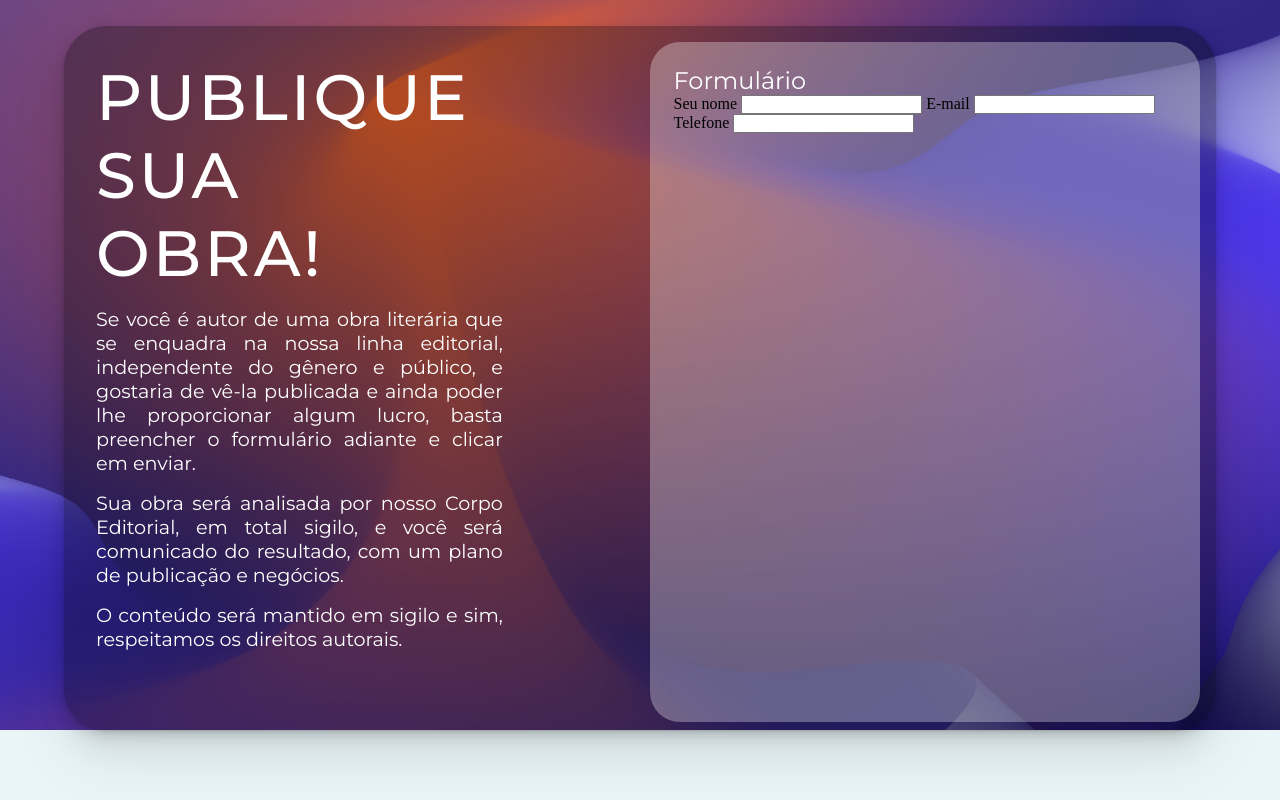
After one commit to muriloLuix/AbadeSuger, a PHP site: page /assets/html/publiquesuaobra.html in a window 1280 px wide. The commit adds this page. Run offline with PHP 8.4, Linux system fonts and the light colour scheme.

Commit message:
Iniciando tela de 'Publique Sua Obra'
Adicionando textos na tela de publique sua obra;
Iniciando formulário da tela de publique sua obra;

```diff
--- /dev/null
+++ b/assets/css/publicarobra.css
@@ -0,0 +1,109 @@
+@charset "UTF-8";
+
+/* Fonts */
+@import url("https://fonts.googleapis.com/css2?family=Montserrat:ital,wght@0,100..900;1,100..900&display=swap");
+
+/* General Styles */
+* {
+    margin: 0;
+    padding: 0;
+    box-sizing: border-box;
+    scroll-behavior: smooth;
+}
+
+::-webkit-scrollbar {
+    width: 12px;
+}
+
+::-webkit-scrollbar-track {
+    background-color: transparent;
+}
+
+::-webkit-scrollbar-thumb {
+    background-color: #c2bfbf;
+    opacity: 0.9;
+    transition: 0.3s;
+    border-radius: 20px;
+}
+
+:root {
+    --background-color: #eaf5f7;
+    --text-color: #dfebed;
+    --dark-yellow: #ffa815;
+    --yellow: #ffca42;
+    --dark-purple: #312682;
+    --purple: #513de1;
+    --brand-color: #ffd200;
+    --montserrat: "Montserrat", sans-serif;
+}
+
+/* Body Style */
+body {
+    background-color: var(--background-color);
+    overflow-x: hidden;
+    background-image: url(../img/publiqueSuaObra.png);
+    background-repeat: no-repeat;
+    background-size: cover;
+}
+
+/* Main Style */
+
+.transparentSection {
+    width: 90%;
+    max-width: 90%;
+    height: 88vh;
+    background-color: rgba(0, 0, 0, 0.3);
+    /* Adjust the opacity here */
+    margin: 0 auto;
+    border-radius: 42px;
+    margin-top: 2%;
+    box-shadow: rgba(0, 0, 0, 0.07) 0px 1px 2px, rgba(0, 0, 0, 0.07) 0px 2px 4px,
+        rgba(0, 0, 0, 0.07) 0px 4px 8px, rgba(0, 0, 0, 0.07) 0px 8px 16px,
+        rgba(0, 0, 0, 0.07) 0px 16px 32px, rgba(0, 0, 0, 0.07) 0px 32px 64px;
+    position: relative;
+}
+
+.generalDiv {
+    display: flex;
+}
+
+.texts {
+    padding: 2em;
+}
+
+.texts h1 {
+    color: #fff;
+    text-transform: uppercase;
+    font-family: var(--montserrat);
+    font-weight: 500;
+    font-size: 4rem;
+    letter-spacing: 3px;
+}
+
+.texts p {
+    color: #fff;
+    font-family: var(--montserrat);
+    width: 78%;
+    text-align: justify;
+    margin-top: 3%;
+    font-size: 1.2rem;
+}
+
+.form form {
+    background-color: rgba(255, 255, 255, 0.3);
+    width: 43vw;
+    height: 85vh;
+    margin-right: 1em;
+    margin-top: 1em;
+    border-radius: 30px;
+}
+
+form {
+    padding: 1.5em;
+}
+
+.textsForm h1 {
+    color: #fff;
+    font-family: var(--montserrat);
+    font-weight: 400;
+}
--- a/assets/css/style.css
+++ b/assets/css/style.css
@@ -54,7 +54,7 @@ body {
   overflow-x: hidden;
   background-image: url(../img/backgroundPaginaInicial.png);
   background-repeat: no-repeat;
-  background-size: contain;
+  background-size: cover;
 }
 
 /* Background Styles */
--- /dev/null
+++ b/assets/html/publiquesuaobra.html
@@ -0,0 +1,48 @@
+<!DOCTYPE html>
+<html lang="pt-br">
+
+<head>
+    <meta charset="UTF-8">
+    <meta name="viewport" content="width=device-width, initial-scale=1.0">
+    <!-- Favicon -->
+    <link rel="shortcut icon" href="../img/favicon.png" type="image/x-icon">
+    <!-- Favicon -->
+    <!-- Css -->
+    <link rel="stylesheet" href="../css/publicarobra.css">
+    <title> Publique sua obra</title>
+</head>
+
+<body>
+    <main>
+        <section class="transparentSection">
+            <div class="generalDiv">
+                <div class="texts">
+                    <h1>Publique sua <br>obra!</h1>
+                    <p>Se você é autor de uma obra literária que se enquadra na nossa linha editorial, independente do
+                        gênero e público, e gostaria de vê-la publicada e ainda poder lhe proporcionar algum lucro,
+                        basta
+                        preencher o formulário adiante e clicar em enviar.</p>
+                    <p>Sua obra será analisada por nosso Corpo Editorial, em total sigilo, e você será comunicado do
+                        resultado, com um plano de publicação e negócios.
+                    </p>
+                    <p>O conteúdo será mantido em sigilo e sim, respeitamos os direitos autorais.</p>
+                </div>
+                <div class="form">
+                    <form action="" method="post">
+                        <div class="textsForm">
+                            <h1>Formulário</h1>
+                            <label for="name">Seu nome</label>
+                            <input type="text" name="name" id="name">
+                            <label for="email">E-mail</label>
+                            <input type="email" name="email" id="email">
+                            <label for="phone">Telefone</label>
+                            <input type="number" name="phone" id="phone">
+                        </div>
+                    </form>
+                </div>
+            </div>
+        </section>
+    </main>
+</body>
+
+</html>
```
Also changed, not shown: assets/img/publiqueSuaObra.png (added).
